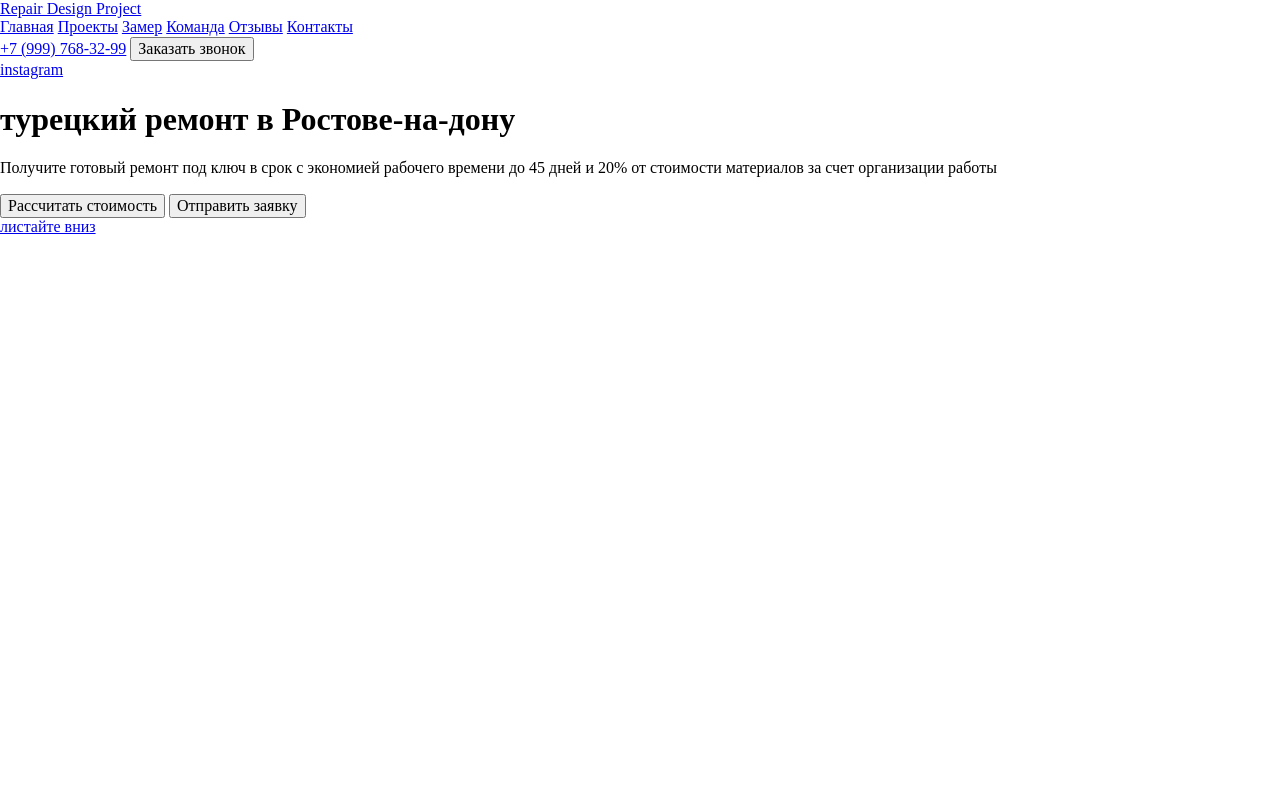
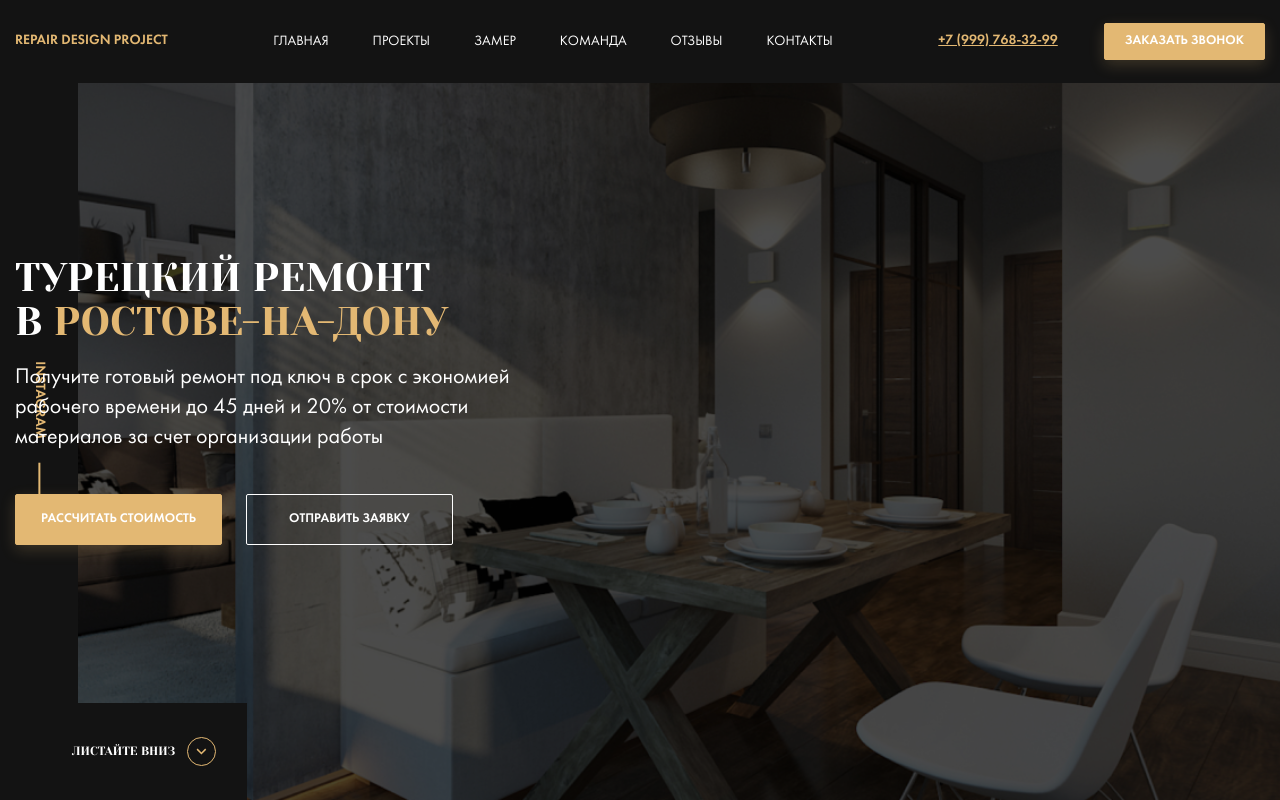
Before and after one commit to as-webagency/repair-design-project, a website: page src/index.html in a window 1280 px wide. Drawn offline with nearby package versions, Linux system fonts and the light colour scheme.

Commit message:
add hero style

```diff
--- a/gulpfile.js
+++ b/gulpfile.js
@@ -1,14 +1,19 @@
 'use strict';
 
-const gulp = require('gulp'),
+const {src, dest, watch} = require('gulp'),
     browserSync = require('browser-sync').create();
 
 // Static server
-gulp.task('browser-sync', function() {
+function bs() {
     browserSync.init({
         server: {
             baseDir: "./src/"
         }
     });
-    gulp.watch("./src/*.html").on('change', browserSync.reload);
-});
+    watch("./src/*.html").on('change', browserSync.reload);
+    watch("./src/*.html").on('change', browserSync.reload);
+    watch("./src/js/*.js").on('change', browserSync.reload);
+}
+
+
+exports.serve = bs;
--- a/src/index.html
+++ b/src/index.html
@@ -10,8 +10,8 @@
 <body>
     <header class="header">
         <div class="container">
-            <div class="menu">
-                <a href="index.html" class="logo menu__logo">Repair Design Project</a>
+            <div class="menu menu__content flex-center">
+                <a href="index.html" class="logo menu__logo logo--primary">Repair Design Project</a>
                 <nav class="nav menu__nav">
                     <a href="#" class="nav__item">Главная</a>
                     <a href="#" class="nav__item">Проекты</a>
@@ -21,25 +21,27 @@
                     <a href="#" class="nav__item">Контакты</a>
                 </nav>
                 <div class="contacts menu__contacts">
-                    <a href="tel:+79997683299" class="phone contacts__phone">+7 (999) 768-32-99</a>
+                    <a href="tel:+79997683299" class="phone contacts__phone phone--primary">+7 (999) 768-32-99</a>
                     <button class="button contacts__button button--primary">Заказать звонок</button>
                 </div>
             </div>
         </div>
     </header>
     <main>
-        <section class="hero">
-            <a href="https://www.instagram.com/websites_by_alexander/" target="_blank" class="instagram hero__instagram">instagram</a>
-            <div class="hero__content">
-                <div class="container">
-                    <h1 class="title hero__title">турецкий ремонт в Ростове-на-дону</h1>
+        <section class="hero hero__bg">
+            <div class="instagram hero__instagram">
+                <a href="https://www.instagram.com/websites_by_alexander/" target="_blank" class="instagram__link">instagram</a>
+            </div>
+            <div class="container">
+                <div class="hero__content">
+                    <h1 class="title hero__title">турецкий ремонт в&nbsp;<span>Ростове-на-дону</span></h1>
                     <p class="hero__text">Получите готовый ремонт под ключ в срок с экономией рабочего времени до 45 дней и 20% от стоимости материалов за счет организации работы</p>
                     <button class="button hero__button button--primary">Рассчитать стоимость</button>
                     <button class="button hero__button button--outline">Отправить заявку</button>
                 </div>
             </div>
             <div class="scroll hero__scroll">
-                <a href="#" class="scroll-dowm">листайте вниз</a>
+                <a href="#" class="scroll-dowm scroll-dowm__link">листайте вниз</a>
             </div>
         </section>
     </main>
--- /dev/null
+++ b/src/sass/_grid.sass
@@ -0,0 +1,5 @@
+.container
+    max-width: 1305px
+    margin: 0 auto
+    padding: 0 15px
+    width: 100%
--- /dev/null
+++ b/src/sass/_interface.sass
@@ -0,0 +1,36 @@
+.phone
+    font-family: 'FuturaDemiC', sans-serif
+    transition: .4s
+    text-decoration-line: underline
+.button
+    font-family: 'FuturaDemiC', sans-serif
+    font-size: 13px
+    text-transform: uppercase
+    border-radius: 2px
+    padding: 10px 20px
+    transition: .4s
+    &--primary
+        background-color: $primary
+        border: 1px solid $primary
+        box-shadow: 0px 5px 15px rgba(227, 184, 115, 0.2)
+        color: $light
+        &:hover
+            background-color: transparent
+            border: 1px solid $light
+            box-shadow: none
+    &--outline
+        background-color: transparent
+        border: 1px solid $light
+        box-shadow: none
+        color: $light
+        &:hover
+            background-color: $primary
+            border: 1px solid $primary
+.title
+    font-family: 'Yeseva One', sans-serif
+    font-weight: 400
+    margin: 0
+    text-transform: uppercase
+    font-size: 40px
+    line-height: 44px
+    color: $light
--- /dev/null
+++ b/src/sass/_settings.sass
@@ -0,0 +1,21 @@
+*,
+*::before,
+*::after
+    outline: none
+    box-sizing: border-box
+body
+    font-family: 'Yeseva One', sans-serif
+    font-size: 14px
+.flex
+    display: flex
+    flex-wrap: wrap
+    &-center
+        display: flex
+        flex-wrap: wrap
+        align-items: center
+a
+    text-decoration: none
+img
+    max-width: 100%
+button
+    cursor: pointer
--- /dev/null
+++ b/src/sass/_variables.sass
@@ -0,0 +1,4 @@
+$dark: #131313
+$primary: #E3B873
+$light: #ffffff
+$black: #000000
--- a/src/sass/style.sass
+++ b/src/sass/style.sass
@@ -1,2 +1,12 @@
+@import 'variables'
 @import 'font'
 @import 'normalize'
+@import 'grid'
+@import 'interface'
+@import 'settings'
+@import 'templates/header'
+@import 'templates/hero'
+
+
+@import 'templates/footer'
+@import 'templates/media'
--- /dev/null
+++ b/src/sass/templates/_header.sass
@@ -0,0 +1,41 @@
+.header
+    position: fixed
+    top: 0
+    left: 0
+    width: 100%
+    z-index: 5
+    padding-top: 83px
+    background-color: $dark
+    padding: 23px 0
+.menu
+    justify-content: space-between
+    &__content
+        max-width: 1257px
+.logo
+    font-family: 'FuturaDemiC', sans-serif
+    text-transform: uppercase
+    display: inline-block
+    &--primary
+        color: $primary
+.nav
+    &__item
+        font-family: 'FuturaBookC', sans-serif
+        color: $light
+        text-transform: uppercase
+        margin-right: 40px
+        transition: .4s
+        display: inline-block
+        &:hover
+            color: $primary
+        &:last-child
+            margin-right: 0
+.phone
+    &--primary
+        color: $primary
+        &:hover
+            color: $light
+.contacts
+    &__phone
+        margin-right: 42px
+    &__button
+        height: 37px
--- /dev/null
+++ b/src/sass/templates/_hero.sass
@@ -0,0 +1,93 @@
+.hero
+    &__bg
+        background: $dark url('../img/hero.jpg') center/cover no-repeat
+        height: 100vh
+        color: $light
+        position: relative
+        display: flex
+        justify-content: center
+        align-items: center
+        &::before
+            content: ''
+            position: absolute
+            top: 0
+            left: 0
+            width: 100%
+            height: 100%
+            background-color: rgba($black, .7)
+    &__content
+        position: relative
+        max-width: 500px
+    &__instagram
+        position: absolute
+        top: 0
+        left: 0
+        max-width: 82px
+        height: 100%
+    &__scroll
+        position: absolute
+        left: 0
+        bottom: 0
+        background-color: $dark
+        min-width: 247px
+        height: 97px
+    &__title
+        margin: 0 0 19px
+        span
+            color: $primary
+    &__text
+        font-family: 'FuturaBookC', sans-serif
+        font-size: 22px
+        line-height: 30px
+        color: $light
+        margin: 0 0 41px
+    &__button
+        margin-right: 20px
+        height: 51px
+        min-width: 207px
+.scroll-dowm
+    line-height: 97px
+    display: flex
+    align-items: center
+    justify-content: center
+    font-size: 12px
+    text-transform: uppercase
+    color: $light
+    font-family: 'Yeseva One', sans-serif
+    transition: .4s
+    &:hover
+        color: $primary
+    &__link
+        position: relative
+        &::after
+            content: ''
+            background: url('../img/arrow_down.svg') center no-repeat
+            width: 29px
+            height: 29px
+            border: 1.5px solid $primary
+            border-radius: 50%
+            position: absolute
+            top: 34px
+            right: 31px
+.instagram
+    background-color: $dark
+    display: flex
+    align-items: center
+    justify-content: center
+    &__link
+        font-family: 'FuturaDemiC', sans-serif
+        color: $primary
+        text-transform: uppercase
+        transform: rotate(90deg)
+        transition: .4s
+        position: relative
+        &:hover
+            color: $light
+        &::after
+            content: ''
+            position: absolute
+            top: -18px
+            right: -50px
+            border: 1.5px solid $primary
+            height: 51px
+            transform: rotate(90deg)
```
Also changed, not shown: src/css/style.css, src/img/arrow_down.svg (added), src/img/hero.jpg (added), src/sass/templates/_footer.sass (added), src/sass/templates/_media.sass (added), 1 other file.
